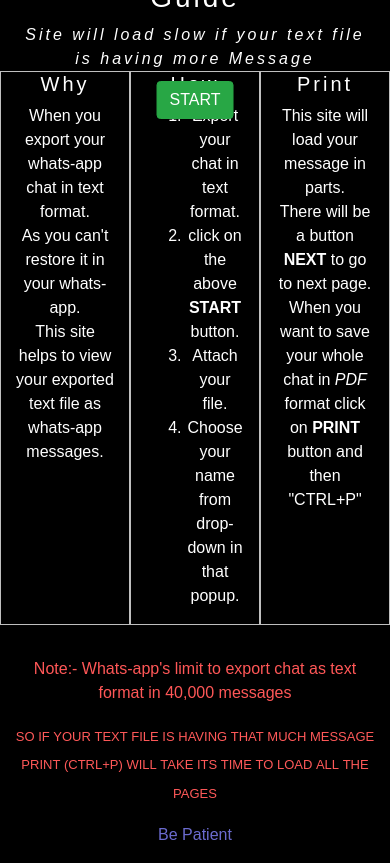
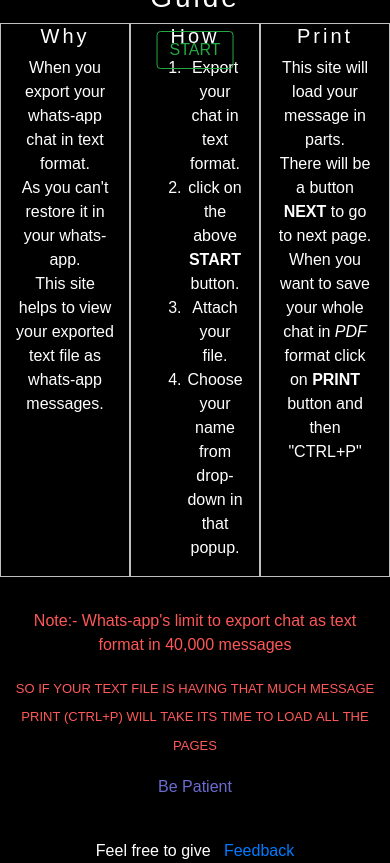
Before and after one commit to harpreetsingh19/whatsapp_chat_viewer, a Vue app: page / in a window 390 px wide. Built offline with nearby package versions, Linux system fonts and the light colour scheme.

Commit message:
css changes for mobile

```diff
--- a/src/assets/css/main_css.css
+++ b/src/assets/css/main_css.css
@@ -52,10 +52,9 @@
 }
 .start-button {
     position: absolute;
-    top: 100px;
+    top: 50px;
     left: 50%;
     transform: translate(-50%, -50%);
-    color: black;
 }
 .heading-content {
     color: rgb(255, 255, 255);
--- a/src/components/guide.vue
+++ b/src/components/guide.vue
@@ -2,7 +2,6 @@
   <b-container class="guides">
     <span class="heading-content">
       <h3>Guide</h3>
-      <i>Site will load slow if your text file is having more Message</i>
     </span>
     <b-row>
       <b-col>
@@ -39,6 +38,8 @@
     <p class="note1">Note:- Whats-app's limit to export chat as text format in 40,000 messages</p>
     <p class="note2">So if your text file is having that much message print (Ctrl+P) will take its time to load all the pages</p>
     <p class="note3"> Be Patient</p>
+    <br>
+    <span class="feedback">Feel free to give</span> &nbsp; <a href = "mailto:singhh.harpreet19@gmail.com?subject = Feedback about whatsapp chat viewer & body = Bug/Problem:-">Feedback</a>
   </b-container>
 </template>
 
@@ -49,6 +50,9 @@
 </script>
 
 <style>
+.feedback{
+  color: white;
+}
 .guides {
   position: absolute;
   top: 50%;
@@ -56,4 +60,10 @@
   transform: translate(-50%, -50%);
   color: black;
 }
+i{
+  color: rgb(255, 255, 255);
+}
+a{
+  color: green;
+}
 </style>
--- a/src/components/reader.vue
+++ b/src/components/reader.vue
@@ -5,7 +5,7 @@
       v-if="!ultest"
       class="start-button"
       @click="openInputPopup"
-      variant="success"
+      variant="outline-success"
       >START</b-button
     >
     <InputPopup
```
